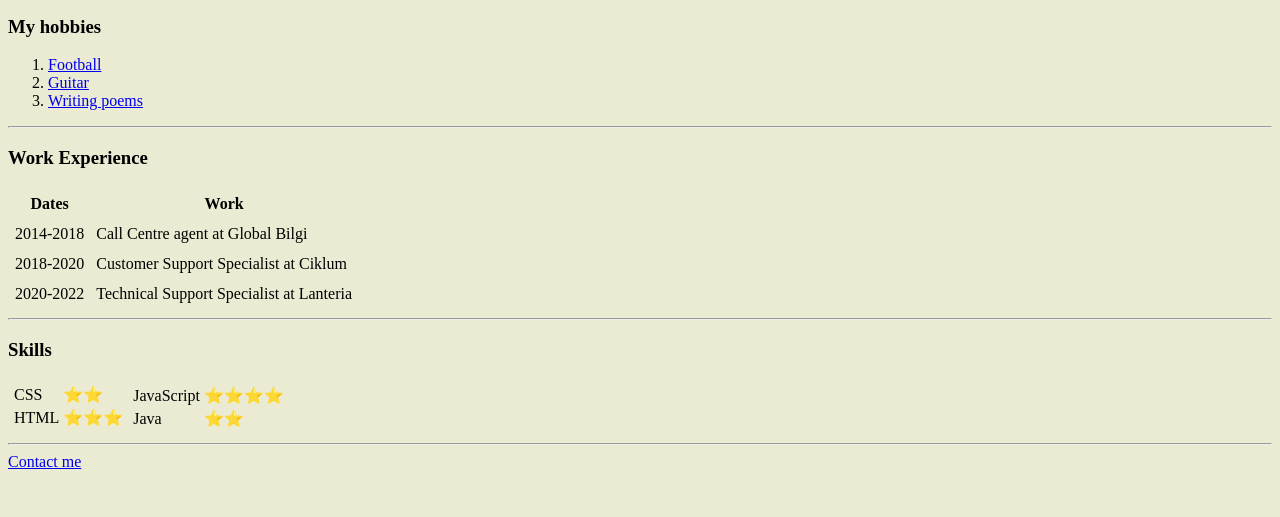
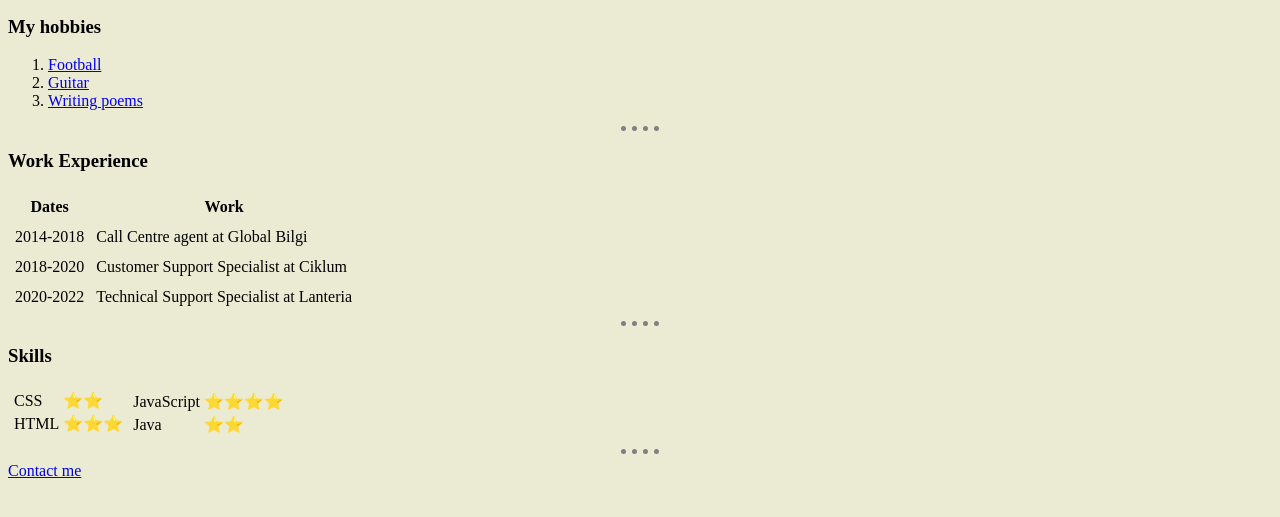
Before and after one commit to DNarizhnyi/cv, a plain HTML site: page index.html in a window 1280 px wide. Shown: the part 171-688 px from the top of the page. Drawn offline with Linux system fonts and the light colour scheme.

Commit message:
Add files via upload

```diff
--- a/index.html
+++ b/index.html
@@ -5,6 +5,20 @@
   <meta charset="utf-8">
   <title>Dmytro`s Personal Site </title>
 </head>
+<style>
+  body {
+    background-color: #EBEBD3;
+  }
+
+  hr {
+    border-style: none;
+    border-top-style: dotted;
+    border-color: grey;
+    border-width: 5px;
+    width: 3%;
+  }
+</style>
+
 
 <body style="background-color: #EBEBD3">
 
@@ -50,7 +64,7 @@
     <tfoot>
     </tfoot>
   </table>
-<hr>
+  <hr>
   <table>
     <thead>
       <h3>Skills</h3>
@@ -97,8 +111,8 @@
   </table>
   <hr>
 
-<a href="contact_me.html">Contact me</a>
-<a href="#"></a>
+  <a href="contact_me.html">Contact me</a>
+  <a href="#"></a>
 
 </body>
 
```
Also changed, not shown: contact_me.html (+16 -0 lines).
